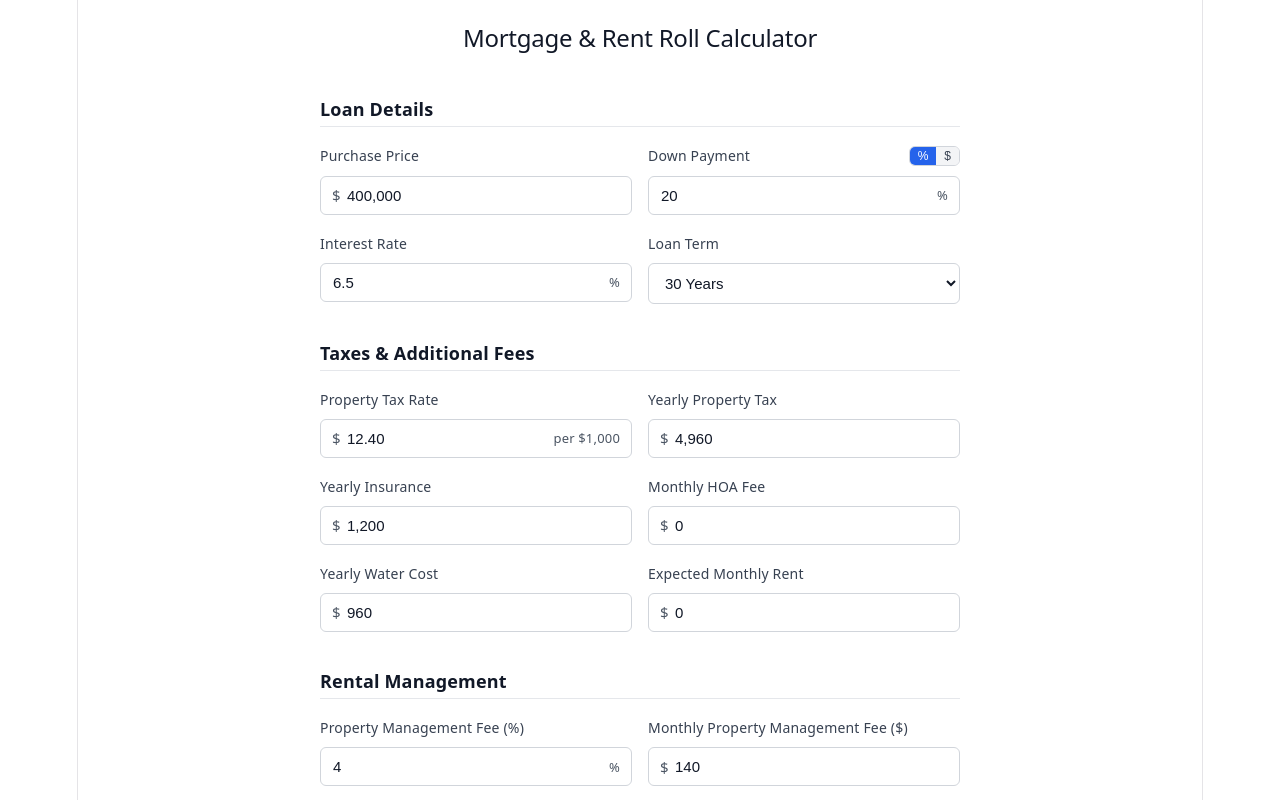
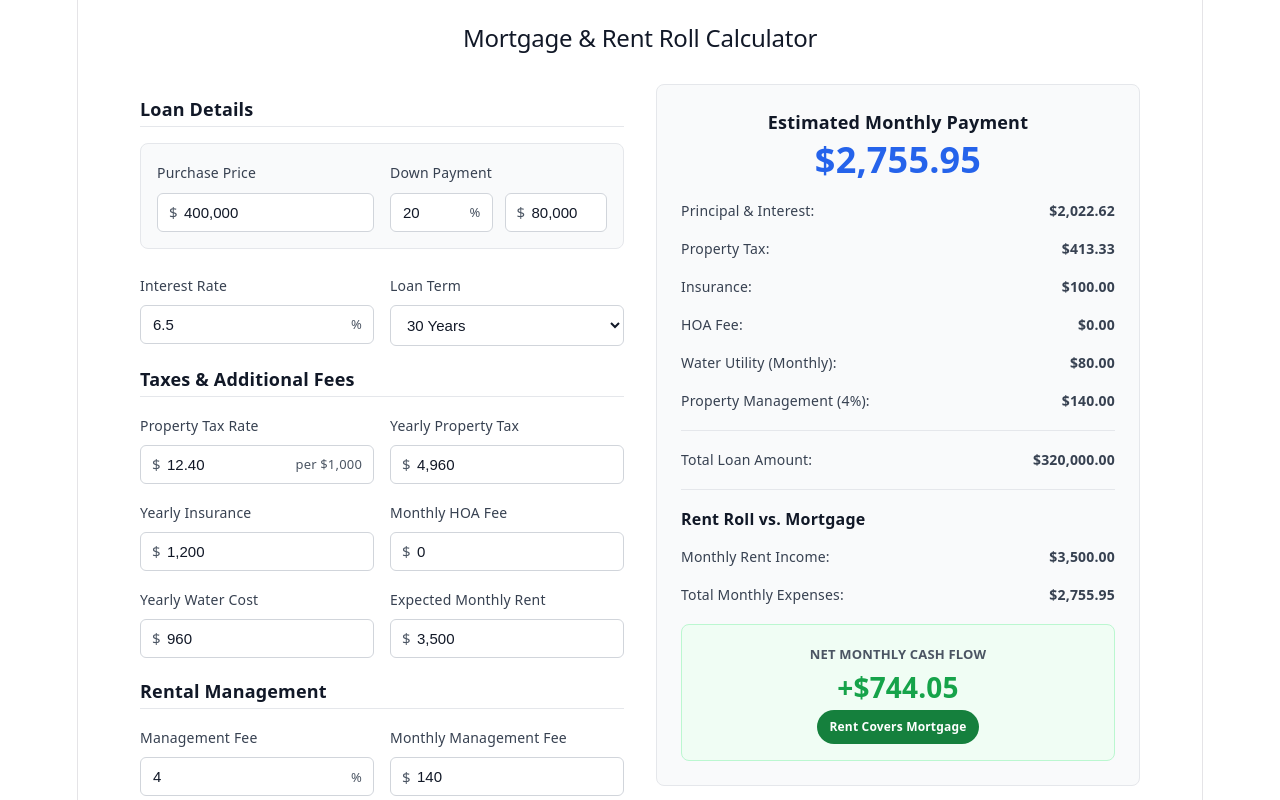
Before and after one commit to bdle/mortgage-calculator, a React (Vite) app: page / in a window 1280 px wide. Shown: the top 800 px of the page. Built offline with nearby package versions, Linux system fonts and the light colour scheme.

Commit message:
improve Down Payment fields

```diff
--- a/src/App.jsx
+++ b/src/App.jsx
@@ -6,9 +6,11 @@ import { formatUSNumber, parseUSNumber, formatCurrency } from './utils/formatter
 
 export default function MortgageCalculator() {
   const [purchasePrice, setPurchasePrice] = useState('400,000');
-  const [downPaymentType, setDownPaymentType] = useState('percent');
+
+  // Dedicated Down Payment States (%) and ($)
   const [downPaymentPercent, setDownPaymentPercent] = useState('20');
   const [downPaymentAmount, setDownPaymentAmount] = useState('80,000');
+
   const [interestRate, setInterestRate] = useState('6.5');
   const [loanTermYears, setLoanTermYears] = useState(30);
 
@@ -18,10 +20,11 @@ export default function MortgageCalculator() {
   const [hoaFee, setHoaFee] = useState('0');
   const [yearlyWaterCost, setYearlyWaterCost] = useState('960');
 
-  const [monthlyRent, setMonthlyRent] = useState('0');
+  const [monthlyRent, setMonthlyRent] = useState('3,500');
   const [propertyManagementRate, setPropertyManagementRate] = useState('4');
   const [propertyManagementFee, setPropertyManagementFee] = useState('140');
 
+  // Purchase Price Change Handler (recalculates Down Payment $ & Property Tax)
   const handlePriceChange = (e) => {
     const rawVal = parseUSNumber(e.target.value);
     if (rawVal === '') {
@@ -33,18 +36,47 @@ export default function MortgageCalculator() {
     const price = Math.max(0, Number(rawVal));
     setPurchasePrice(formatUSNumber(price));
 
+    // Recalculate Property Tax based on Tax Rate per $1,000
     const rate = taxRatePerThousand === '' ? 0 : Number(parseUSNumber(taxRatePerThousand));
     setYearlyPropertyTax(formatUSNumber(((price / 1000) * rate).toFixed(2)));
 
-    if (downPaymentType === 'percent') {
+    // Recalculate Down Payment ($) based on existing Down Payment (%)
     const pct = downPaymentPercent === '' ? 0 : Number(parseUSNumber(downPaymentPercent));
     setDownPaymentAmount(formatUSNumber(((price * pct) / 100).toFixed(0)));
-    } else {
-      const amt = downPaymentAmount === '' ? 0 : Number(parseUSNumber(downPaymentAmount));
-      setDownPaymentPercent(price > 0 ? ((amt / price) * 100).toFixed(2) : '0');
-    }
   };
 
+  // Down Payment (%) Change Handler
+  const handleDownPaymentPercentChange = (e) => {
+    const rawVal = e.target.value;
+    setDownPaymentPercent(rawVal);
+
+    if (rawVal === '') {
+      setDownPaymentAmount('0');
+      return;
+    }
+
+    const pct = Math.max(0, Math.min(100, Number(rawVal)));
+    const price = purchasePrice === '' ? 0 : Number(parseUSNumber(purchasePrice));
+    setDownPaymentAmount(formatUSNumber(((price * pct) / 100).toFixed(0)));
+  };
+
+  // Down Payment ($) Change Handler
+  const handleDownPaymentAmountChange = (e) => {
+    const rawVal = parseUSNumber(e.target.value);
+    if (rawVal === '') {
+      setDownPaymentAmount('');
+      setDownPaymentPercent('0');
+      return;
+    }
+
+    const amt = Math.max(0, Number(rawVal));
+    setDownPaymentAmount(formatUSNumber(amt));
+
+    const price = purchasePrice === '' ? 0 : Number(parseUSNumber(purchasePrice));
+    setDownPaymentPercent(price > 0 ? ((amt / price) * 100).toFixed(2) : '0');
+  };
+
+  // Property Tax Rate Change Handler
   const handleTaxRateChange = (e) => {
     const rawVal = e.target.value;
     setTaxRatePerThousand(rawVal);
@@ -56,6 +88,7 @@ export default function MortgageCalculator() {
     setYearlyPropertyTax(formatUSNumber(((price / 1000) * Number(rawVal)).toFixed(2)));
   };
 
+  // Rent Income Change Handler
   const handleRentChange = (e) => {
     const rawVal = parseUSNumber(e.target.value);
     setMonthlyRent(rawVal === '' ? '' : formatUSNumber(rawVal));
@@ -64,6 +97,7 @@ export default function MortgageCalculator() {
     setPropertyManagementFee(formatUSNumber(((rent * rate) / 100).toFixed(2)));
   };
 
+  // Property Management Fee (%) Handler
   const handleManagementRateChange = (e) => {
     const rawVal = e.target.value;
     setPropertyManagementRate(rawVal);
@@ -71,9 +105,24 @@ export default function MortgageCalculator() {
     setPropertyManagementFee(formatUSNumber(((rent * (Number(rawVal) || 0)) / 100).toFixed(2)));
   };
 
+  // Property Management Fee ($) Handler
+  const handleManagementFeeChange = (e) => {
+    const rawVal = parseUSNumber(e.target.value);
+    if (rawVal === '') {
+      setPropertyManagementFee('');
+      setPropertyManagementRate('0');
+      return;
+    }
+    const fee = Math.max(0, Number(rawVal));
+    setPropertyManagementFee(formatUSNumber(fee));
+
+    const rent = monthlyRent === '' ? 0 : Number(parseUSNumber(monthlyRent));
+    setPropertyManagementRate(rent > 0 ? ((fee / rent) * 100).toFixed(2) : '0');
+  };
+
   const calculations = useMortgageCalculator({
     purchasePrice,
-    downPaymentType,
+    downPaymentType: 'amount',
     downPaymentPercent,
     downPaymentAmount,
     interestRate,
@@ -92,49 +141,46 @@ export default function MortgageCalculator() {
 
       <div style={styles.mainLayout}>
         <div style={styles.formContainer}>
-          {/* LOAN DETAILS */}
+          {/* LOAN DETAILS SECTION */}
           <h3 style={styles.sectionHeader}>Loan Details</h3>
+
+          {/* PARENT GROUP: PURCHASE PRICE & DOWN PAYMENT */}
+          <div style={styles.groupedWrapper}>
             <div style={styles.twoColumnGrid}>
-            <FormInput label="Purchase Price" prefix="$" value={purchasePrice} onChange={handlePriceChange} />
+              <FormInput
+                label="Purchase Price"
+                prefix="$"
+                value={purchasePrice}
+                onChange={handlePriceChange}
+              />
 
-            {/* TOGGLEABLE DOWN PAYMENT FIELD */}
-            <div style={styles.downPaymentContainer}>
-              <div style={styles.downPaymentHeader}>
+              {/* NESTED DOWN PAYMENT GROUP WITH SINGLE LABEL */}
+              <div style={styles.downPaymentGroupContainer}>
                 <label style={styles.label}>Down Payment</label>
-                <div style={styles.toggleGroup}>
-                  <button
-                    type="button"
-                    style={downPaymentType === 'percent' ? styles.activeToggle : styles.toggle}
-                    onClick={() => setDownPaymentType('percent')}
-                  >
-                    %
-                  </button>
-                  <button
-                    type="button"
-                    style={downPaymentType === 'amount' ? styles.activeToggle : styles.toggle}
-                    onClick={() => setDownPaymentType('amount')}
-                  >
-                    $
-                  </button>
+                <div style={styles.nestedDownPaymentGroup}>
+                  <FormInput
+                    suffix="%"
+                    value={downPaymentPercent}
+                    onChange={handleDownPaymentPercentChange}
+                  />
+                  <FormInput
+                    prefix="$"
+                    value={downPaymentAmount}
+                    onChange={handleDownPaymentAmountChange}
+                  />
+                </div>
+              </div>
             </div>
           </div>
 
-              {downPaymentType === 'percent' ? (
+          {/* INTEREST RATE & LOAN TERM */}
+          <div style={styles.twoColumnGrid}>
             <FormInput
+              label="Interest Rate"
               suffix="%"
-                  value={downPaymentPercent}
-                  onChange={(e) => setDownPaymentPercent(e.target.value)}
+              value={interestRate}
+              onChange={(e) => setInterestRate(e.target.value)}
             />
-              ) : (
-                <FormInput
-                  prefix="$"
-                  value={downPaymentAmount}
-                  onChange={(e) => setDownPaymentAmount(formatUSNumber(parseUSNumber(e.target.value)))}
-                />
-              )}
-            </div>
-
-            <FormInput label="Interest Rate" suffix="%" value={interestRate} onChange={(e) => setInterestRate(e.target.value)} />
 
             <label style={styles.selectLabel}>
               Loan Term
@@ -160,8 +206,8 @@ export default function MortgageCalculator() {
           {/* RENTAL MANAGEMENT */}
           <h3 style={styles.sectionHeader}>Rental Management</h3>
           <div style={styles.twoColumnGrid}>
-            <FormInput label="Property Management Fee (%)" suffix="%" value={propertyManagementRate} onChange={handleManagementRateChange} />
-            <FormInput label="Monthly Property Management Fee ($)" prefix="$" value={propertyManagementFee} onChange={(e) => setPropertyManagementFee(formatUSNumber(parseUSNumber(e.target.value)))} />
+            <FormInput label="Management Fee" suffix="%" value={propertyManagementRate} onChange={handleManagementRateChange} />
+            <FormInput label="Monthly Management Fee" prefix="$" value={propertyManagementFee} onChange={handleManagementFeeChange} />
           </div>
         </div>
 
@@ -215,8 +261,8 @@ const styles = {
     margin: '0 auto',
     padding: '24px',
     fontFamily: 'system-ui, -apple-system, sans-serif',
-    color: '#111827',           // Fixed high-contrast text color
-    backgroundColor: '#ffffff', // Fixed white background for dark mode compatibility
+    color: '#111827',
+    backgroundColor: '#ffffff',
     borderRadius: '12px',
   },
   title: {
@@ -234,11 +280,35 @@ const styles = {
     flexDirection: 'column',
     gap: '8px',
   },
+  groupedWrapper: {
+    backgroundColor: '#f9fafb',
+    border: '1px solid #e5e7eb',
+    borderRadius: '8px',
+    padding: '16px',
+    marginBottom: '16px',
+  },
+  label: {
+    fontSize: '14px',
+    fontWeight: '500',
+    color: '#374151',
+    textAlign: 'left',
+    display: 'block',
+    marginBottom: '6px',
+  },
+  downPaymentGroupContainer: {
+    display: 'flex',
+    flexDirection: 'column',
+  },
+  nestedDownPaymentGroup: {
+    display: 'grid',
+    gridTemplateColumns: 'repeat(2, minmax(0, 1fr))',
+    gap: '12px',
+  },
   twoColumnGrid: {
     display: 'grid',
     gridTemplateColumns: 'repeat(2, minmax(0, 1fr))',
     gap: '16px',
-    marginBottom: '16px',
+    alignItems: 'start',
   },
   sectionHeader: {
     margin: '12px 0 8px 0',
@@ -247,12 +317,6 @@ const styles = {
     paddingBottom: '4px',
     textAlign: 'left',
     color: '#111827',
-  },
-  label: {
-    fontSize: '14px',
-    fontWeight: '500',
-    color: '#374151',
-    textAlign: 'left',
   },
   selectLabel: {
     display: 'flex',
@@ -268,46 +332,14 @@ const styles = {
     borderRadius: '6px',
     border: '1px solid #d1d5db',
     fontSize: '15px',
-    backgroundColor: '#ffffff', // Fixed select background
-    color: '#111827',           // Fixed select text color
+    backgroundColor: '#ffffff',
+    color: '#111827',
     width: '100%',
     outline: 'none',
   },
   option: {
-    backgroundColor: '#ffffff', // Fixed option background
-    color: '#111827',           // Fixed option text color
-  },
-  downPaymentContainer: {
-    display: 'flex',
-    flexDirection: 'column',
-    gap: '6px',
-  },
-  downPaymentHeader: {
-    display: 'flex',
-    justifyContent: 'space-between',
-    alignItems: 'center',
-  },
-  toggleGroup: {
-    display: 'flex',
-    border: '1px solid #d1d5db',
-    borderRadius: '6px',
-    overflow: 'hidden',
-  },
-  toggle: {
-    background: '#f3f4f6',
-    color: '#374151',
-    border: 'none',
-    padding: '2px 8px',
-    fontSize: '12px',
-    cursor: 'pointer',
-  },
-  activeToggle: {
-    background: '#2563eb',
-    color: '#ffffff',
-    border: 'none',
-    padding: '2px 8px',
-    fontSize: '12px',
-    cursor: 'pointer',
+    backgroundColor: '#ffffff',
+    color: '#111827',
   },
   summaryCard: {
     background: '#f9fafb',
```
Lines whose indentation alone changed are shown as unchanged.
